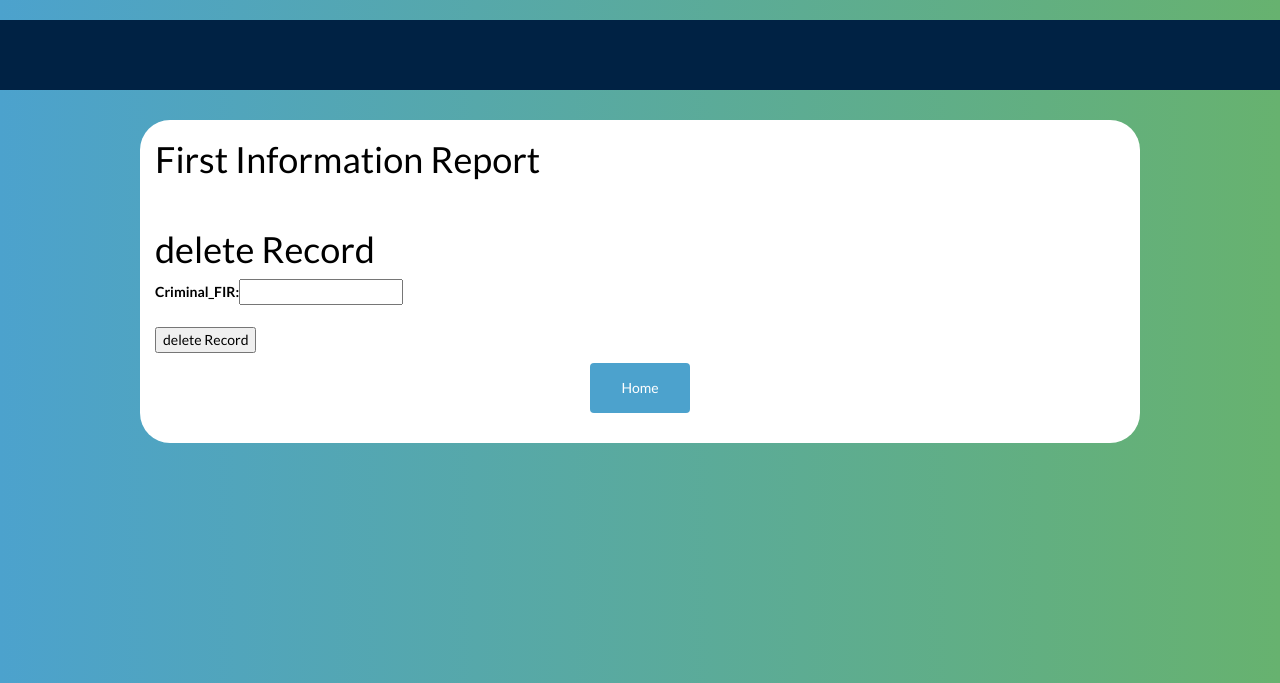
After one commit to diyshaikh/FIR_site, a PHP site: page /delete_vic.php in a window 1280 px wide. The commit adds this page. Shown: the top 683 px of the page. Run offline with PHP 8.4, Linux system fonts and the light colour scheme; some libraries are stand-ins or nearby versions.

Commit message:
criminal data delete

```diff
--- a/delete.php
+++ b/delete_cri.php
@@ -85,7 +85,7 @@ if ($_SERVER['REQUEST_METHOD'] === 'POST') {
                      <table class="table table-striped">
                           <tr>
   <h1>delete Record</h1>
-  <form id="Register"class="inputgroup"method="POST" action="delete.php" enctype="multipart/form-data">
+  <form id="Register"class="inputgroup"method="POST" action="delete_vic.php" enctype="multipart/form-data">
 
     <label for="Victim_FIR">Victim_FIR:</label>
     <input type="text" name="Victim_FIR" id="Victim_FIR" ><br><br>
--- /dev/null
+++ b/delete_vic.php
@@ -0,0 +1,101 @@
+<?php
+include("db_connect.php");
+// Check if the form has been submitted
+if ($_SERVER['REQUEST_METHOD'] === 'POST') {
+  // Get the Criminal_FIR number from the form
+  $Criminal_FIR = $_POST['Criminal_FIR'];
+
+  // Generate the SQL query to delete the record
+  $deleteQuery = "DELETE FROM criminal_data WHERE Criminal_FIR = '" . mysqli_real_escape_string($connect, $Criminal_FIR) . "'";
+
+  // Execute the delete query
+  if (mysqli_query($connect, $deleteQuery)) {
+    echo 'Record deleted successfully';
+    header('location: home.php');
+  } else {
+    echo 'Error deleting record: ' . mysqli_error($connect);
+  }
+
+  // Close the database connection
+  mysqli_close($connect);
+}
+
+?>
+
+<!DOCTYPE html>
+ <html>
+
+      <head>
+           <title>First Information Report</title>
+           <script src="https://ajax.googleapis.com/ajax/libs/jquery/2.2.0/jquery.min.js"></script>
+           <link rel="stylesheet" href="https://maxcdn.bootstrapcdn.com/bootstrap/3.3.6/css/bootstrap.min.css" />
+           <link rel="stylesheet" href="joining.css">
+
+           <script src="https://maxcdn.bootstrapcdn.com/bootstrap/3.3.6/js/bootstrap.min.js"></script>
+           <link href="https://fonts.googleapis.com/css?family=Lato:300,400,700,900&display=swap" rel="stylesheet">
+<!-- Bootstrap CSS -->
+<link rel='stylesheet' href='https://cdnjs.cloudflare.com/ajax/libs/twitter-bootstrap/4.1.3/css/bootstrap.min.css'>
+<!-- Font Awesome CSS -->
+<link rel='stylesheet' href='https://cdnjs.cloudflare.com/ajax/libs/font-awesome/5.12.1/css/all.min.css'>
+<style>
+
+		.button-container {
+			display: flex;
+			justify-content: center;
+			align-items: center;
+			margin-top: 0px;
+		}
+          .btn {
+
+  background-color: #4ca2cd; /* Green */
+  border: none;
+  color: white;
+  width: 100px; /* Fixed width */
+  height: 50px; /* Fixed height */
+  text-align: center;
+  text-decoration: none;
+  display: block;
+  font-size: 16px;
+  margin: 20px ;
+  position: relative;
+  left: -0px;
+  top: -10px;
+  cursor: pointer;
+  border-radius: 5px;
+  transition: background-color 0.3s ease;
+          }
+
+
+  .btn:hover {
+			background-color: #3e8e41; /* Darker green */
+		}
+</style>
+           <title>First Information Report</title>
+           <script src="https://ajax.googleapis.com/ajax/libs/jquery/2.2.0/jquery.min.js"></script>
+           <link rel="stylesheet" href="https://maxcdn.bootstrapcdn.com/bootstrap/3.3.6/css/bootstrap.min.css" />
+           <script src="https://maxcdn.bootstrapcdn.com/bootstrap/3.3.6/js/bootstrap.min.js"></script>
+      </head>
+<body class="body">
+<br />  <div class="div0">
+
+          <div>
+           <div class="container" style="width:1000px;">
+                <h1 align="">First Information Report</h1><br />
+                <div class="table-responsive">
+                     <table class="table table-striped">
+                          <tr>
+  <h1>delete Record</h1>
+  <form id="Register"class="inputgroup"method="POST" action="delete_vic.php" enctype="multipart/form-data">
+
+    <label for="Criminal_FIR">Criminal_FIR:</label>
+    <input type="text" name="Criminal_FIR" id="Criminal_FIR" ><br><br>
+                         </tr>
+    <input type="submit" value="delete Record">
+    <div class="button-container">
+          <button class="btn" onclick="window.location.href='home.php'">Home </button>
+
+	</div>
+
+  </form>
+</body>
+</html>
--- a/home.php
+++ b/home.php
@@ -97,7 +97,9 @@
           <button class="btn" onclick="window.location.href='update.php'">Update</button>
           <button class="btn" onclick="window.location.href='joining.php'">Complete FIR</button>
 
-          <button class="btn" onclick="window.location.href='delete.php'">Delete</button>
+          <button class="btn" onclick="window.location.href='delete_vic.php'">Delete Victim</button>
+          <button class="btn" onclick="window.location.href='delete_cri.php'">Delete Criminal</button>
+
 	</div>
                 </div>
            </div>
--- a/index.php
+++ b/index.php
@@ -97,7 +97,9 @@
           <button class="btn" onclick="window.location.href='update.php'">Update</button>
           <button class="btn" onclick="window.location.href='joining.php'">Complete FIR</button>
 
-          <button class="btn" onclick="window.location.href='delete.php'">Delete</button>
+          <button class="btn" onclick="window.location.href='delete_vic.php'">Delete Victim</button>
+          <button class="btn" onclick="window.location.href='delete_cri.php'">Delete Criminal</button>
+
 	</div>
                 </div>
            </div>
```
